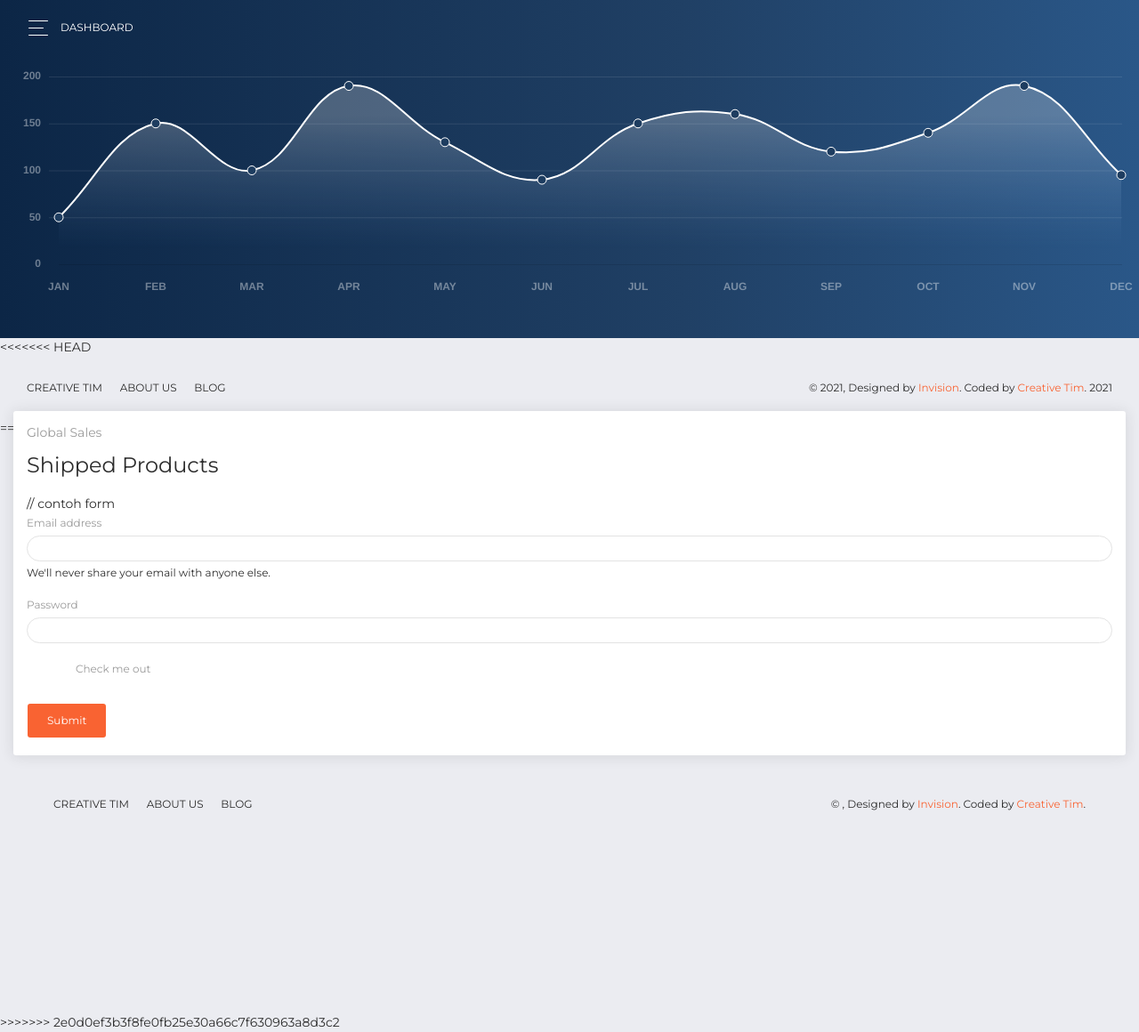
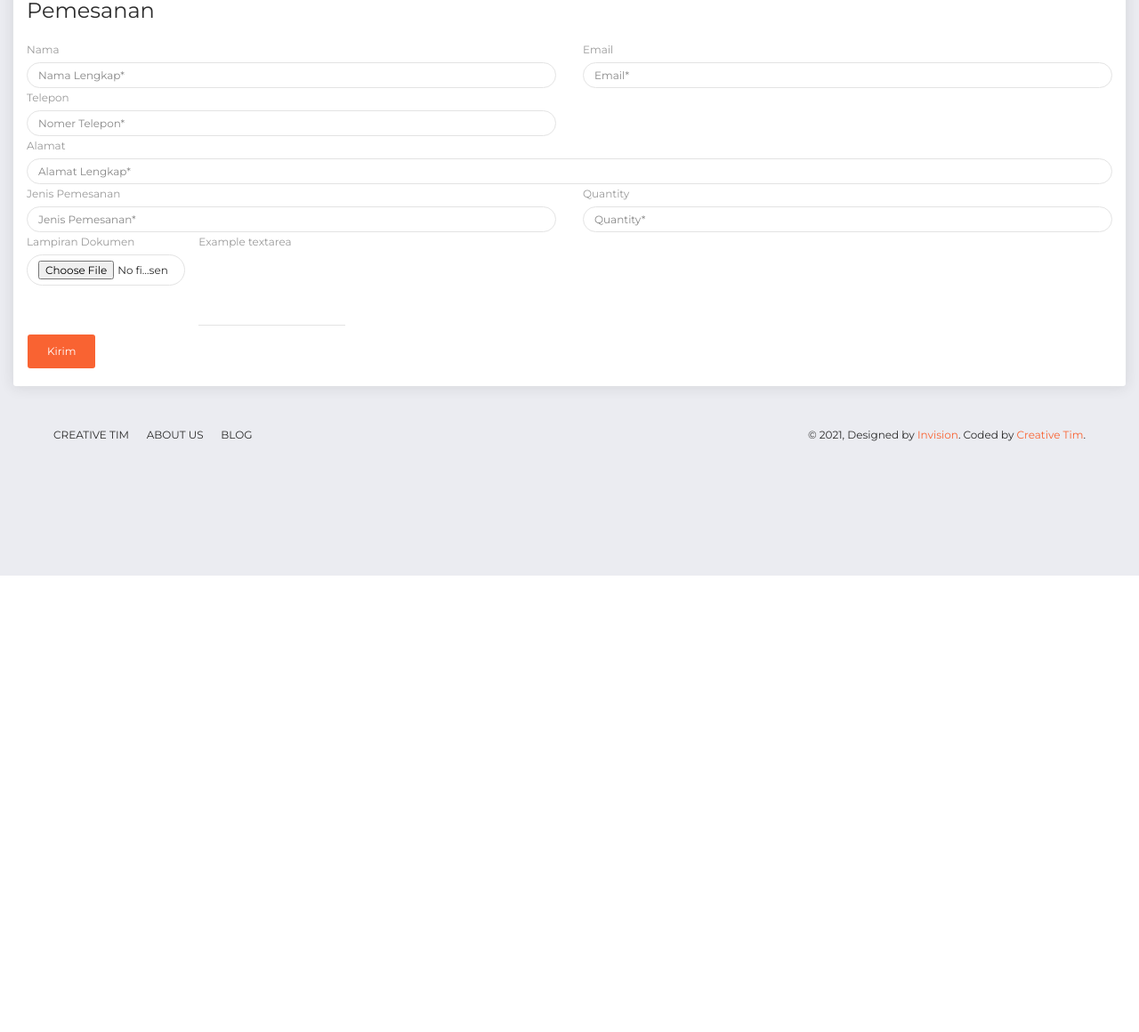
Before and after one commit to FadilKhakim/ci4-cvromo, a CodeIgniter 4 app: template app/Views/pemesanan.php in a window 1280 px wide. Shown: the whole page at 89% size. After the commit the page ends 647 px from the top, so only its background shows below. Run offline with PHP 8.4 and a stand-in for CodeIgniter, Linux system fonts and the light colour scheme; the template is opened without the code that fills it, so the values that code supplies are empty; some libraries are stand-ins or nearby versions.

Commit message:
update tampilan

```diff
--- a/app/Views/pemesanan.php
+++ b/app/Views/pemesanan.php
@@ -59,7 +59,7 @@
                         </a>
                     </li>
                     <li>
-                        <a href="#">
+                        <a href="user">
                             <i class="now-ui-icons users_single-02"></i>
                             <p>User Profile</p>
                         </a>
@@ -86,87 +86,49 @@
             </div>
         </div>
         <div class="main-panel" id="main-panel">
-            <!-- Navbar -->
-            <nav class="navbar navbar-expand-lg navbar-transparent  bg-primary  navbar-absolute">
-                <div class="container-fluid">
-                    <div class="navbar-wrapper">
-                        <div class="navbar-toggle">
-                            <button type="button" class="navbar-toggler">
-                                <span class="navbar-toggler-bar bar1"></span>
-                                <span class="navbar-toggler-bar bar2"></span>
-                                <span class="navbar-toggler-bar bar3"></span>
-                            </button>
-                        </div>
-                        <a class="navbar-brand" href="#pablo">Dashboard</a>
-                    </div>
-                    <button class="navbar-toggler" type="button" data-toggle="collapse" data-target="#navigation" aria-controls="navigation-index" aria-expanded="false" aria-label="Toggle navigation">
-                        <span class="navbar-toggler-bar navbar-kebab"></span>
-                        <span class="navbar-toggler-bar navbar-kebab"></span>
-                        <span class="navbar-toggler-bar navbar-kebab"></span>
-                    </button>
-                    <div class="collapse navbar-collapse justify-content-end" id="navigation">
-                    </div>
-                </div>
-            </nav>
-            <!-- End Navbar -->
-            <div class="panel-header panel-header-lg">
-                <canvas id="bigDashboardChart"></canvas>
-            </div>
-<<<<<<< HEAD
-
-            <footer class="footer">
-                <div class=" container-fluid ">
-                    <nav>
-                        <ul>
-                            <li>
-                                <a href="https://www.creative-tim.com">
-                                    Creative Tim
-                                </a>
-                            </li>
-                            <li>
-                                <a href="http://presentation.creative-tim.com">
-                                    About Us
-                                </a>
-                            </li>
-                            <li>
-                                <a href="http://blog.creative-tim.com">
-                                    Blog
-                                </a>
-                            </li>
-                        </ul>
-                    </nav>
-                    <div class="copyright" id="copyright">
-                        &copy; <script>
-                            document.getElementById('copyright').appendChild(document.createTextNode(new Date().getFullYear()))
-                        </script>, Designed by <a href="https://www.invisionapp.com" target="_blank">Invision</a>. Coded by <a href="https://www.creative-tim.com" target="_blank">Creative Tim</a>.
-                    </div>
-                </div>
-            </footer>
-=======
             <div class="content">
                 <div class="row">
                     <div class="card card-chart">
                         <div class="card-header">
-                            <h5 class="card-category">Global Sales</h5>
-                            <h4 class="card-title">Shipped Products</h4>
+                            <h4 class="card-title">Pemesanan</h4>
                         </div>
                         <div class="card-body">
-                            // contoh form
-                            <form>
-                                <div class="mb-3">
-                                    <label for="exampleInputEmail1" class="form-label">Email address</label>
-                                    <input type="email" class="form-control" id="exampleInputEmail1" aria-describedby="emailHelp">
-                                    <div id="emailHelp" class="form-text">We'll never share your email with anyone else.</div>
-                                </div>
-                                <div class="mb-3">
-                                    <label for="exampleInputPassword1" class="form-label">Password</label>
-                                    <input type="password" class="form-control" id="exampleInputPassword1">
-                                </div>
-                                <div class="mb-3 form-check">
-                                    <input type="checkbox" class="form-check-input" id="exampleCheck1">
-                                    <label class="form-check-label" for="exampleCheck1">Check me out</label>
-                                </div>
-                                <button type="submit" class="btn btn-primary">Submit</button>
+                            <form class="row g-3">
+                            <div class="col-md-6">
+                                <label for="inputNama" class="form-label">Nama </label>
+                                <input type="text" class="form-control" id="inputNama" placeholder="Nama Lengkap*">
+                            </div>
+                            <div class="col-md-6">
+                                <label for="inputEmail" class="form-label">Email</label>
+                                <input type="text" class="form-control" id="inputEmail" placeholder="Email*">
+                            </div>
+                            <div class="col-md-6">
+                                <label for="inputNomerHp" class="form-label">Telepon</label>
+                                <input type="text" class="form-control" id="inputNomerHP"placeholder="Nomer Telepon*" >
+                            </div>
+                            <div class="col-12">
+                                <label for="inputAddress" class="form-label">Alamat</label>
+                                <input type="text" class="form-control" id="inputAddress" placeholder="Alamat Lengkap*">
+                            </div>
+                            <div class="col-md-6">
+                                <label for="inputJP" class="form-label">Jenis Pemesanan </label>
+                                <input type="text" class="form-control" id="inputJP" placeholder="Jenis Pemesanan*">
+                            </div>
+                            <div class="col-md-6">
+                                <label for="inputQuantity" class="form-label">Quantity</label>
+                                <input type="text" class="form-control" id="inputQuantity" placeholder="Quantity*">
+                            </div>
+                            <div class="col-md-2">
+                                <label for="formFile" class="form-label">Lampiran Dokumen</label>
+                                <input class="form-control" type="file" id="formFile">
+                            </div>
+                            <div class="row-mb-3">
+                                <label for="exampleFormControlTextarea1" class="form-label">Example textarea</label>
+                                <textarea class="form-control" id="exampleFormControlTextarea1" rows="3"></textarea>
+                            </div>
+                            <div class="col-12">
+                                <button type="submit" class="btn btn-primary">Kirim</button>
+                            </div>
                             </form>
                         </div>
                     </div>
@@ -200,7 +162,6 @@
                     </div>
                 </footer>
             </div>
->>>>>>> 2e0d0ef3b3f8fe0fb25e30a66c7f630963a8d3c2
         </div>
         <!--   Core JS Files   -->
         <script src="../../public/now-ui-dashboard-master/ssets/js/core/jquery.min.js"></script>
```
